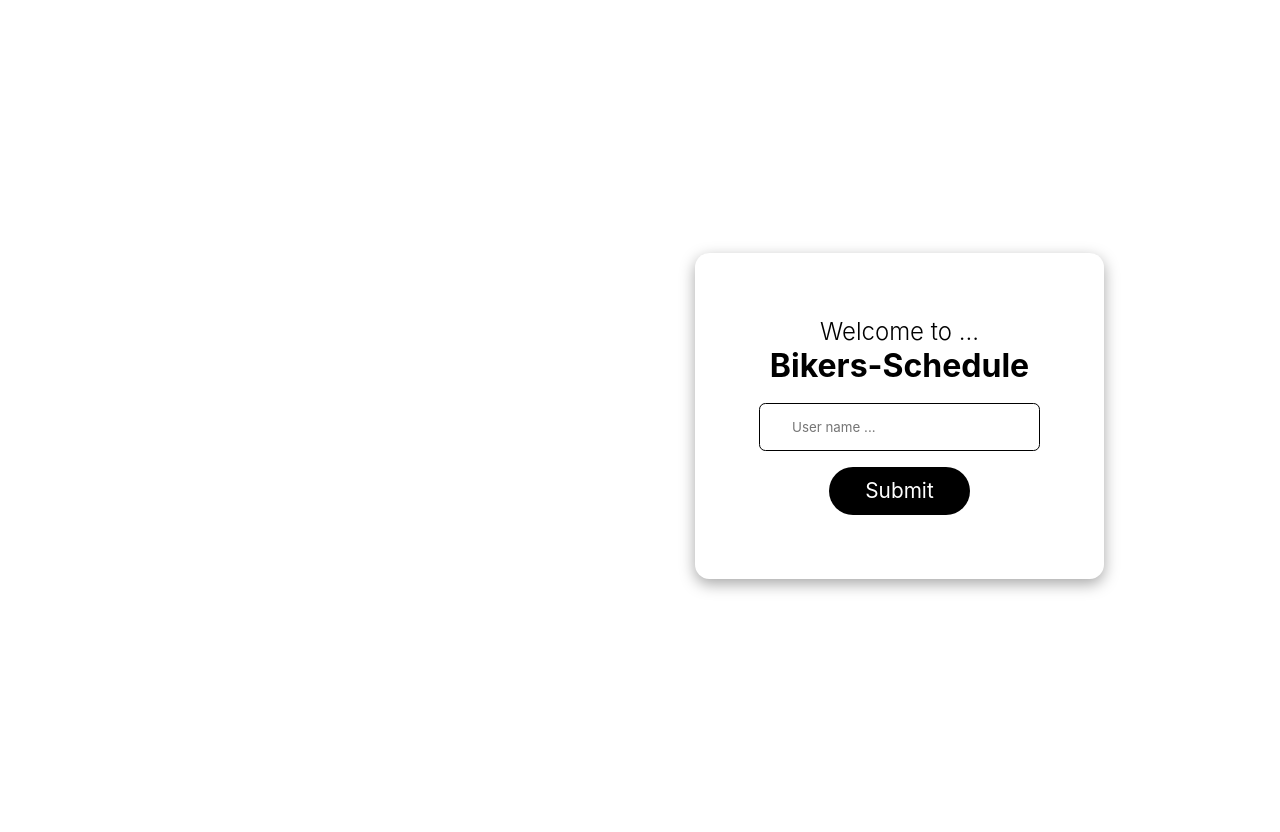
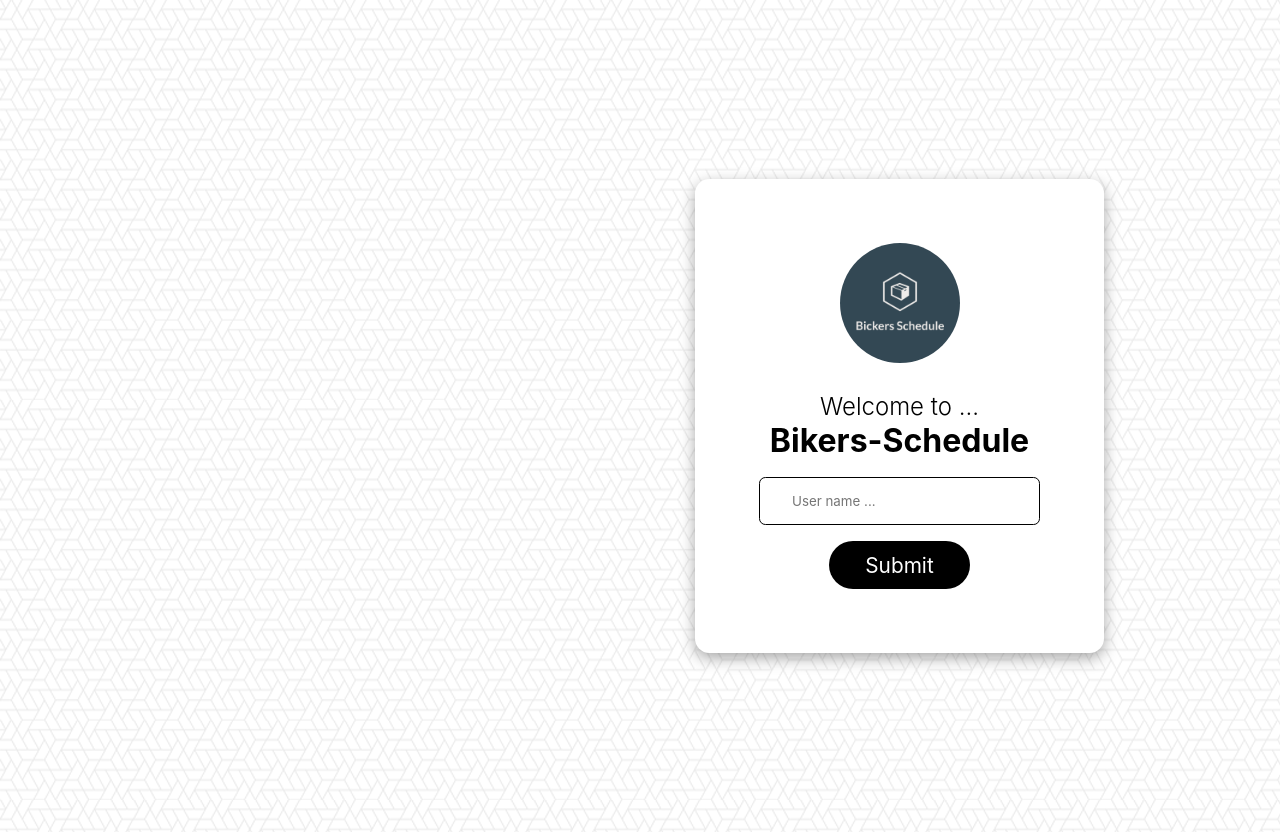
Before and after one commit to smolto/bikers-shedule, a Next.js app: page / in a window 1280 px wide. Built offline with nearby package versions, Linux system fonts and the light colour scheme.

Commit message:
Logo and background added to the app

```diff
--- a/pages/index.js
+++ b/pages/index.js
@@ -49,6 +49,7 @@ export default function Home ({
         <div className={styles.container}>
           <form onSubmit={onSubmit}>
             <div className={styles['login-form']}>
+              <img className={styles['login-form__logo']}src='/logo.png' alt='logo' width='120'/>
               <h2 className={styles['login-form__pre-title']}>Welcome to ...</h2>
               <h1 className={styles['login-form__title']}>Bikers-Schedule</h1>
               <input
@@ -76,6 +77,7 @@ export default function Home ({
         <div className={styles.container}>
           <form onSubmit={onSubmit}>
             <div className={styles['login-form']}>
+              <img className={styles['login-form__logo']}src='/logo.png' alt='logo' width='120'/>
               <h2 className={styles['login-form__pre-title']}>Welcome to ...</h2>
               <h1 className={styles['login-form__title']}>Bikers-Schedule</h1>
               <div className={styles['login-form__hr']}></div>
--- a/styles/Home.module.css
+++ b/styles/Home.module.css
@@ -11,6 +11,11 @@
   justify-content: center;
   flex-direction: column;
   width: 100%;
+}
+
+.login-form__logo {
+  border-radius: 999px;
+  margin-bottom: 1.8rem;
 }
 
 .login-form__pre-title {
@@ -104,5 +109,6 @@
     box-shadow: rgba(0, 0, 0, 0.35) 0px 5px 15px;
     padding: 4rem;
     border-radius: 0.9rem;
+    background: #fff;
   }
 }
--- a/styles/globals.css
+++ b/styles/globals.css
@@ -6,6 +6,10 @@
   box-sizing: border-box;
 }
 
+html {
+  background: url('/background.png');
+}
+
 :root {
   --primary-color: #000;
   --secondary-color: #fff;
```
Also changed, not shown: public/background.png (added), public/logo.png (added).
